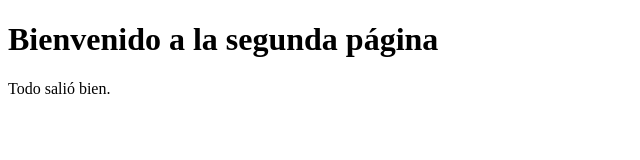
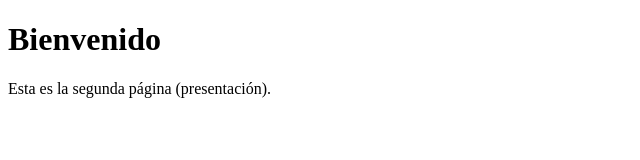
Before and after one commit to Nicole-melo/FACEBOOK, a plain HTML site: page segunda.html in a window 1280 px wide. Shown: the whole page, without its empty margins (0-640 px from the left). Drawn offline with Linux system fonts and the light colour scheme.

Commit message:
Update title and content of segunda.html

```diff
--- a/segunda.html
+++ b/segunda.html
@@ -2,10 +2,10 @@
 <html lang="es">
 <head>
   <meta charset="UTF-8">
-  <title>Segunda página</title>
+  <title>Página siguiente</title>
 </head>
 <body>
-  <h1>Bienvenido a la segunda página</h1>
-  <p>Todo salió bien.</p>
+  <h1>Bienvenido</h1>
+  <p>Esta es la segunda página (presentación).</p>
 </body>
 </html>
```
